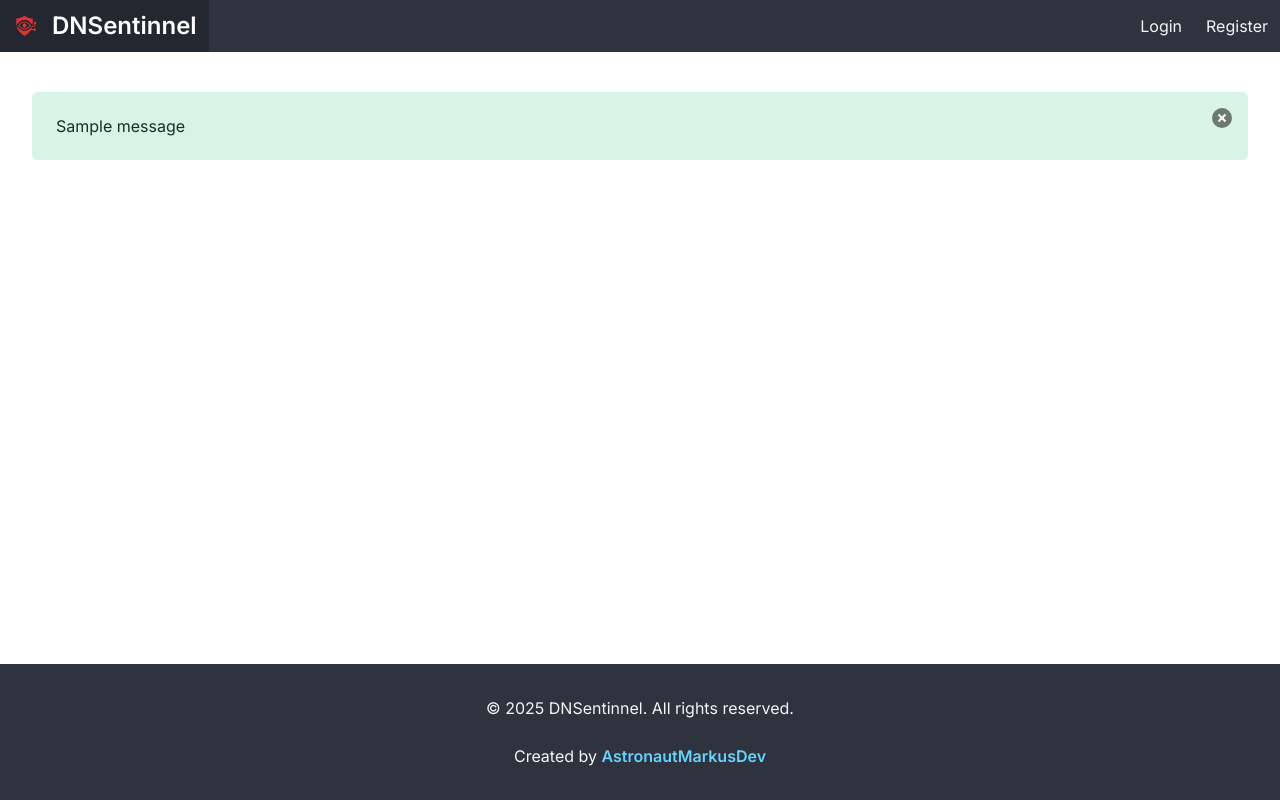
After one commit to AstronautMarkus/DNSentinel, a Flask app: template dnsentinnel/app/templates/base/admin_base.html in a window 1280 px wide. The commit adds this page. Run offline with Flask 3, Linux system fonts and the light colour scheme; the template is opened without the code that fills it, so the values that code supplies are empty; tables that the repository leaves empty hold one stand-in row (values such as "Sample post"); one stand-in notice (Sample message) is shown.

Commit message:
feat: implement admin layout with header and footer, update dashboard template

```diff
--- a/dnsentinnel/app/routes/auth/login.py
+++ b/dnsentinnel/app/routes/auth/login.py
@@ -15,6 +15,7 @@ def login():
         if user and check_password_hash(user.password, password):
             session['user_id'] = user.id
             session['user_name'] = user.name
+            session['user_email'] = user.email
             flash(f'Login successful. Welcome, {user.name}!', 'success')
             session_db.close()
             return redirect(url_for('dashboard.home'))
--- /dev/null
+++ b/dnsentinnel/app/templates/base/admin_base.html
@@ -0,0 +1,45 @@
+<!DOCTYPE html>
+<html lang="en">
+<head>
+    <meta charset="UTF-8">
+    <meta name="viewport" content="width=device-width, initial-scale=1.0">
+    <title>{% block title %}{% endblock %} | DNSentinnel</title>
+    <link rel="preconnect" href="https://fonts.googleapis.com">
+    <link rel="preconnect" href="https://fonts.gstatic.com" crossorigin>
+    <link rel="shortcut icon" href="{{ url_for('static', filename="favicon.png")}}" type="image/x-icon">
+    <link href="{{ url_for('static', filename='css/bulma.min.css')}}" rel="stylesheet">
+    <link rel="stylesheet" href="{{ url_for('static', filename='css/styles.css')}}">
+    <link href="https://fonts.googleapis.com/css2?family=Inter:ital,opsz,wght@0,14..32,100..900;1,14..32,100..900&display=swap" rel="stylesheet">
+    {% block head %}{% endblock %}
+</head>
+<body>
+    <header>
+        {% include 'base/header/admin_header.html' %}
+    </header>
+    <main class="container is-fluid mt-5">
+        {% with messages = get_flashed_messages(with_categories=true) %}
+            {% if messages %}
+                {% for category, message in messages %}
+                    <div class="notification is-{{ category }} is-light is-dismissible">
+                        {{ message }}
+                        <button class="delete" aria-label="delete"></button>
+                    </div>
+                {% endfor %}
+            {% endif %}
+        {% endwith %}
+        {% block content %}{% endblock %}
+    </main>
+    {% include 'base/footer/admin_footer.html' %}
+    {% block scripts %}{% endblock %}
+    <script>
+        document.addEventListener('DOMContentLoaded', function() {
+            document.querySelectorAll('.notification .delete').forEach(function(btn) {
+                btn.addEventListener('click', function() {
+                    btn.parentElement.remove();
+                });
+            });
+        });
+    </script>
+    <script src="https://cdn.jsdelivr.net/npm/chart.js"></script>
+</body>
+</html>
--- /dev/null
+++ b/dnsentinnel/app/templates/base/footer/admin_footer.html
@@ -0,0 +1,15 @@
+<footer class="footer has-background-dark has-text-white-ter" style="padding: 2rem 0;">
+    <div class="content has-text-centered">
+        <p>&copy;
+            <script>document.write(new Date().getFullYear())</script> DNSentinnel. All rights reserved.
+        </p>
+        <div style="margin-top: 1.5rem;">
+            <span>
+                Created by <a href="https://github.com/astronautmarkus" target="_blank" rel="noopener"
+                    class="has-text-white-ter has-text-weight-bold">
+                    <strong class="has-text-info">AstronautMarkusDev</strong>
+                </a>
+            </span>
+        </div>
+    </div>
+</footer>
--- /dev/null
+++ b/dnsentinnel/app/templates/base/header/admin_header.html
@@ -0,0 +1,65 @@
+<nav class="navbar is-dark mb-4" role="navigation" aria-label="main navigation">
+    <div class="navbar-brand">
+        <a class="navbar-item" {% if session.get('user_id') %} href="{{ url_for('dashboard.home') }}" {% else %} href="{{ url_for('main.index') }}" {% endif %}>
+            <img style="pointer-events: none;" src="{{ url_for('static', filename='img/DNSentinnel.svg') }}" alt="DNSentinnel Logo">
+            <span class="is-size-4 has-text-weight-semibold has-text-white">DNSentinnel</span>
+        </a>
+        <a role="button" class="navbar-burger has-text-white" aria-label="menu" aria-expanded="false" data-target="navbarNav">
+            <span aria-hidden="true"></span>
+            <span aria-hidden="true"></span>
+            <span aria-hidden="true"></span>
+        </a>
+    </div>
+    <div id="navbarNav" class="navbar-menu">
+        <div class="navbar-start">
+
+        </div>
+        <div class="navbar-end">
+            {% if session.get('user_id') %}
+                <div class="navbar-item has-dropdown" id="user-dropdown">
+                    <a class="navbar-link" id="user-dropdown-link">
+                        <span class="has-text-weight-semibold">{{ session.get('user_name') }}</span>
+                    </a>
+                    <div class="navbar-dropdown is-right">
+                        <div class="navbar-item" style="border-bottom: 1px solid #eee;">
+                            <div>
+                                <span class="has-text-weight-semibold">{{ session.get('user_name') }}</span><br>
+                                <span class="is-size-7 has-text-grey">{{ session.get('user_email') }}</span>
+                            </div>
+                        </div>
+                        <a class="navbar-item" href="{{ url_for('auth.logout') }}">Log out</a>
+                    </div>
+                </div>
+            {% else %}
+                <a class="navbar-item " href="{{ url_for('auth.login') }}">Login</a>
+                <a class="navbar-item" href="{{ url_for('auth.register') }}">Register</a>
+            {% endif %}
+        </div>
+    </div>
+</nav>
+<script>
+document.addEventListener('DOMContentLoaded', function () {
+    var burger = document.querySelector('.navbar-burger');
+    var menu = document.getElementById(burger.dataset.target);
+
+    burger.addEventListener('click', function () {
+        burger.classList.toggle('is-active');
+        menu.classList.toggle('is-active');
+    });
+
+    var userDropdown = document.getElementById('user-dropdown');
+    var userDropdownLink = document.getElementById('user-dropdown-link');
+    if (userDropdown && userDropdownLink) {
+        userDropdownLink.addEventListener('click', function (e) {
+            e.preventDefault();
+            userDropdown.classList.toggle('is-active');
+        });
+
+        document.addEventListener('click', function(event) {
+            if (!userDropdown.contains(event.target) && userDropdown.classList.contains('is-active')) {
+                userDropdown.classList.remove('is-active');
+            }
+        });
+    }
+});
+</script>
--- a/dnsentinnel/app/templates/dashboard/home.html
+++ b/dnsentinnel/app/templates/dashboard/home.html
@@ -1,4 +1,4 @@
-{% extends 'base/base.html' %}
+{% extends 'base/admin_base.html' %}
 {% block title %}Dashboard{% endblock %}
 {% block content %}
 
```
